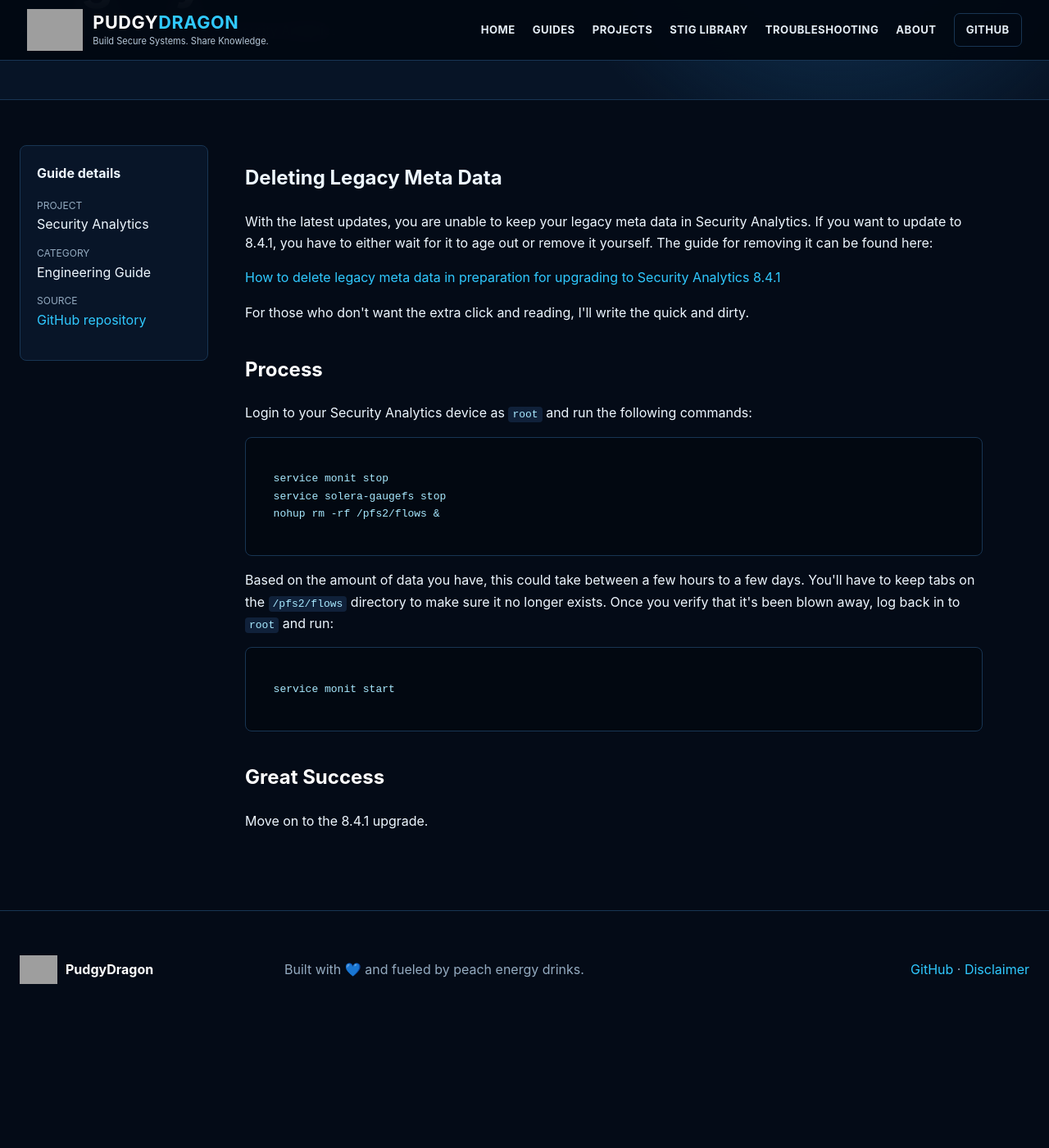
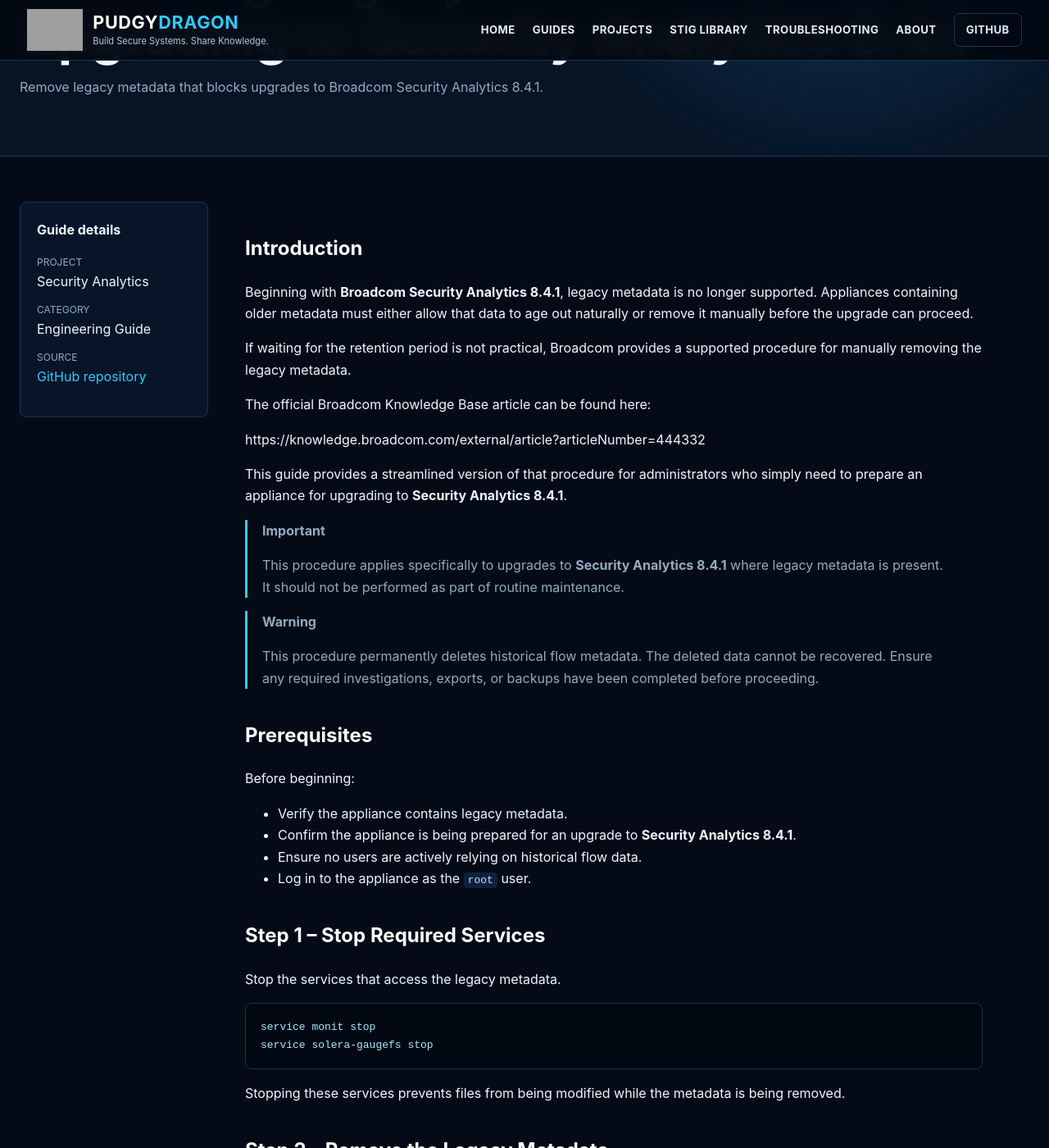
Before and after one commit to PudgyDragon/pudgydragon.github.io, a Jekyll site: the page built from _guides/security-analytics-guides-legacydatadelete.md, in a window 1280 px wide and 1400 px high, scrolled down 238 px. Shown: the whole window at 82% size. Built offline with Jekyll 4.4.1, drawn with Linux system fonts in a browser that asks for light colours; before the commit the page ends 1492 px from its top, so only the background shows below that; some of the changed text lies outside the part shown; grey boxes are pictures that could not be loaded.

Commit message:
Update security-analytics-guides-legacydatadelete.md

````diff
--- a/_guides/security-analytics-guides-legacydatadelete.md
+++ b/_guides/security-analytics-guides-legacydatadelete.md
@@ -1,30 +1,109 @@
 ---
-title: "Legacydatadelete"
+title: "Removing Legacy Metadata Before Upgrading to Security Analytics 8.4.1"
 project: "Security Analytics"
 category: "Engineering Guide"
-description: "A practical engineering guide for Security Analytics."
+description: "Remove legacy metadata that blocks upgrades to Broadcom Security Analytics 8.4.1."
 source_url: "https://github.com/PudgyDragon/Security_Analytics/blob/main/Guides/legacydatadelete.md"
 ---
 
-<h1>Deleting Legacy Meta Data</h1>
-<p>With the latest updates, you are unable to keep your legacy meta data in Security Analytics. If you want to update to 8.4.1, you have to either wait for it to age out or remove it yourself. The guide for removing it can be found here:</p>
-<a href="https://knowledge.broadcom.com/external/article?articleNumber=444332">How to delete legacy meta data in preparation for upgrading to Security Analytics 8.4.1</a>
-<p>For those who don't want the extra click and reading, I'll write the quick and dirty.</p>
+## Introduction
 
-<h2>Process</h2>
-<p>Login to your Security Analytics device as <code>root</code> and run the following commands:</p>
-<pre><code>
-  service monit stop
-  service solera-gaugefs stop
-  nohup rm -rf /pfs2/flows &
+Beginning with **Broadcom Security Analytics 8.4.1**, legacy metadata is no longer supported. Appliances containing older metadata must either allow that data to age out naturally or remove it manually before the upgrade can proceed.
 
-</code></pre>
-<p>Based on the amount of data you have, this could take between a few hours to a few days. You'll have to keep tabs on the <code>/pfs2/flows</code> directory to make sure it no longer exists. Once you verify that it's been blown away,
-log back in to <code>root</code> and run:</p>
-<pre><code>
-  service monit start
+If waiting for the retention period is not practical, Broadcom provides a supported procedure for manually removing the legacy metadata.
 
-</code></pre>
+The official Broadcom Knowledge Base article can be found here:
 
-<h2>Great Success</h2>
-<p>Move on to the 8.4.1 upgrade.</p>
+https://knowledge.broadcom.com/external/article?articleNumber=444332
+
+This guide provides a streamlined version of that procedure for administrators who simply need to prepare an appliance for upgrading to **Security Analytics 8.4.1**.
+
+> **Important**
+>
+> This procedure applies specifically to upgrades to **Security Analytics 8.4.1** where legacy metadata is present. It should not be performed as part of routine maintenance.
+
+> **Warning**
+>
+> This procedure permanently deletes historical flow metadata. The deleted data cannot be recovered. Ensure any required investigations, exports, or backups have been completed before proceeding.
+
+## Prerequisites
+
+Before beginning:
+
+- Verify the appliance contains legacy metadata.
+- Confirm the appliance is being prepared for an upgrade to **Security Analytics 8.4.1**.
+- Ensure no users are actively relying on historical flow data.
+- Log in to the appliance as the `root` user.
+
+## Step 1 – Stop Required Services
+
+Stop the services that access the legacy metadata.
+
+```bash
+service monit stop
+service solera-gaugefs stop
+```
+
+Stopping these services prevents files from being modified while the metadata is being removed.
+
+## Step 2 – Remove the Legacy Metadata
+
+Delete the legacy flow metadata.
+
+```bash
+nohup rm -rf /pfs2/flows &
+```
+
+Using `nohup` allows the deletion process to continue even if the SSH session disconnects.
+
+> **Warning**
+>
+> Verify the command exactly as shown before pressing Enter. The `rm -rf` command permanently deletes data and cannot be undone.
+
+## Step 3 – Monitor Progress
+
+Depending on the amount of stored data, the deletion process may take anywhere from several hours to several days.
+
+Periodically verify whether the directory still exists.
+
+```bash
+ls -ld /pfs2/flows
+```
+
+or
+
+```bash
+du -sh /pfs2/flows
+```
+
+Continue monitoring until the directory has been completely removed.
+
+## Step 4 – Restart Services
+
+Once the legacy metadata has been successfully removed, restart the monitoring service.
+
+```bash
+service monit start
+```
+
+## Verification
+
+Before proceeding with the upgrade:
+
+- Verify the `/pfs2/flows` directory has been removed.
+- Confirm `monit` is running normally.
+- Ensure no unexpected service errors are present.
+- Verify the appliance is ready to begin the **8.4.1** upgrade.
+
+## Troubleshooting
+
+If the deletion appears to stop making progress:
+
+- Verify the deletion process is still running.
+- Confirm sufficient system resources are available.
+- Ensure the filesystem is not reporting errors.
+- Review the Broadcom Knowledge Base article for additional guidance if necessary.
+
+> **Field Note**
+>
+> The amount of time required to complete this procedure depends entirely on the amount of retained metadata. Small deployments may complete within a few hours, while appliances with long retention periods can require significantly more time. Plan accordingly before scheduling the upgrade.
````
